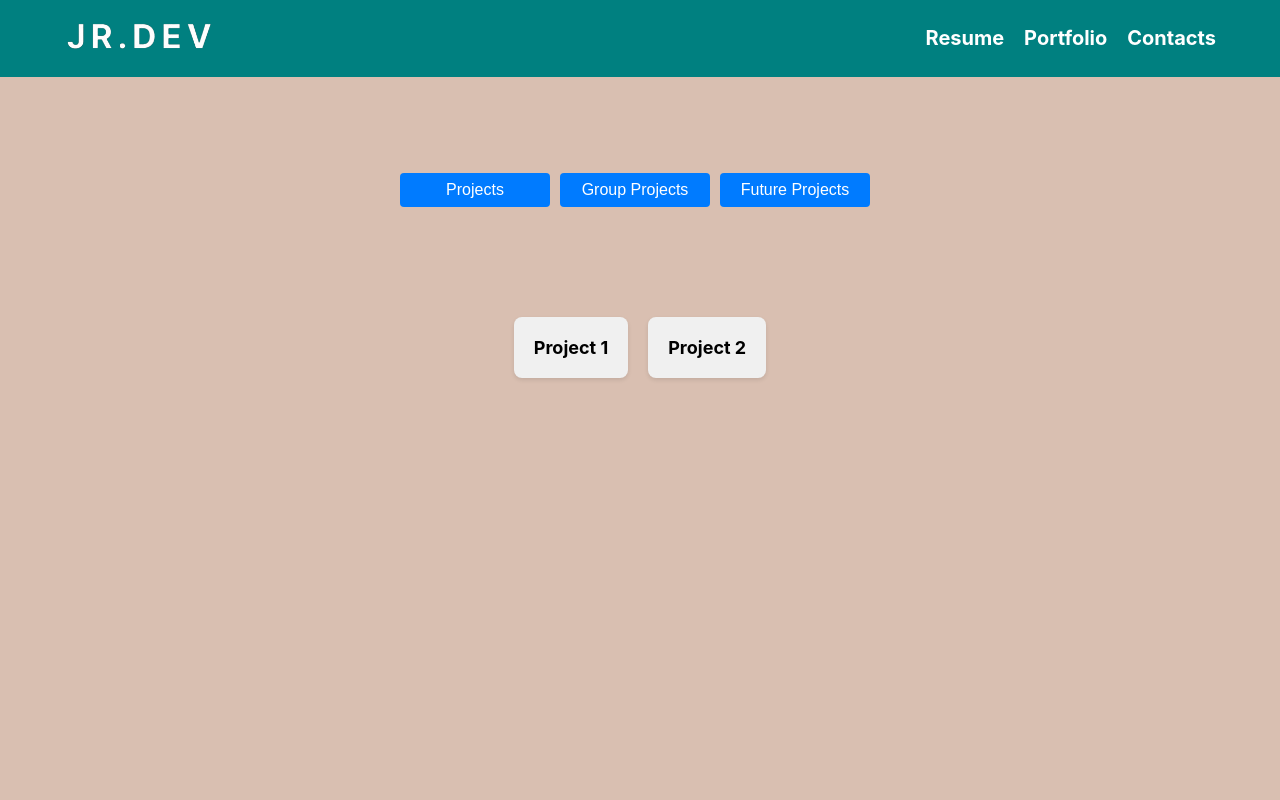
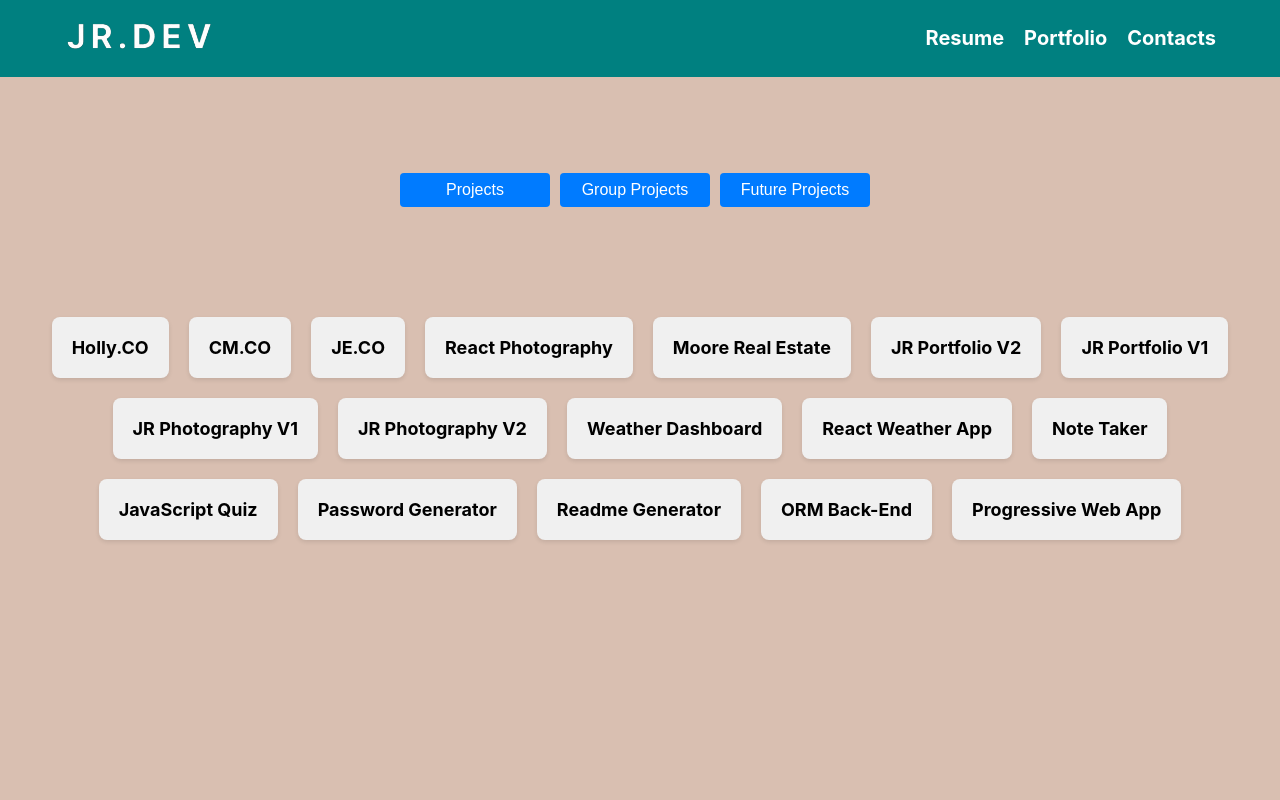
Before and after one commit to TheWiseSailor/JR.DEV, a React (Create React App) app: page /portfolio in a window 1280 px wide. Shown: the top 800 px of the page. Built offline with nearby package versions, Linux system fonts and the light colour scheme.

Commit message:
minor additions

```diff
--- a/src/Components/Portfolio/Portfolio.js
+++ b/src/Components/Portfolio/Portfolio.js
@@ -5,12 +5,93 @@ function App() {
   const [selectedOption, setSelectedOption] = useState('Projects');
 
   const projects = [
-    { title: 'Project 1', category: 'Projects' },
-    { title: 'Project 2', category: 'Projects' },
-    { title: 'Group Project 1', category: 'Group Projects' },
-    { title: 'Group Project 2', category: 'Group Projects' },
+    {
+      title: "Marvel Flicks",
+      category: "Group Projects"
+    },
+    {
+      title: "Venues XP",
+      category: "Group Projects"
+    },
+
+    {
+      title: "Fitness Flavors",
+      category: "Group Projects"
+    },
     { title: 'Future Project 1', category: 'Future Projects' },
     { title: 'Future Project 2', category: 'Future Projects' },
+
+
+
+
+    {
+      title: "Holly.CO",
+      category: "Projects"
+    },
+    {
+      title: "CM.CO",
+      category: "Projects"
+    },
+    {
+      title: "JE.CO",
+      category: "Projects"
+    },
+    {
+      title: "React Photography",
+      category: "Projects"
+    },
+    {
+      title: "Moore Real Estate",
+      category: "Projects"
+    },
+    {
+      title: "JR Portfolio V2",
+      category: "Projects"
+    },
+    {
+      title: "JR Portfolio V1",
+      category: "Projects"
+    },
+    {
+      title: "JR Photography V1",
+      category: "Projects"
+    },
+    {
+      title: "JR Photography V2",
+      category: "Projects"
+    },
+    {
+      title: "Weather Dashboard",
+      category: "Projects"
+    },
+    {
+      title: "React Weather App",
+      category: "Projects"
+    },
+    {
+      title: "Note Taker",
+      category: "Projects"
+    },
+    {
+      title: "JavaScript Quiz",
+      category: "Projects"
+    },
+    {
+      title: "Password Generator",
+      category: "Projects"
+    },
+    {
+      title: "Readme Generator",
+      category: "Projects"
+    },
+    {
+      title: "ORM Back-End",
+      category: "Projects"
+    },
+    {
+      title: "Progressive Web App",
+      category: "Projects"
+    },
   ];
 
   const filteredProjects = projects.filter(project => project.category === selectedOption);
```
